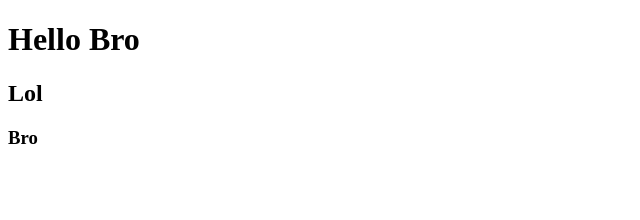
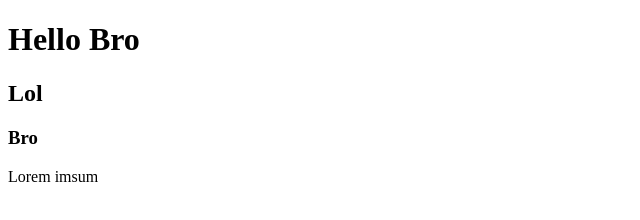
Before and after one commit to Islom202/jsproject, a plain HTML site: page index.html in a window 1280 px wide. Shown: the whole page, without its empty margins (0-640 px from the left). Drawn offline with Linux system fonts and the light colour scheme.

Commit message:
paragraph

```diff
--- a/index.html
+++ b/index.html
@@ -11,7 +11,7 @@
 <h1>Hello Bro</h1>
 <h2>Lol</h2>
 <h3>Bro</h3>
-
+<p>Lorem imsum</p>
 
     <script src="script.js"></script>
 </body>
```
